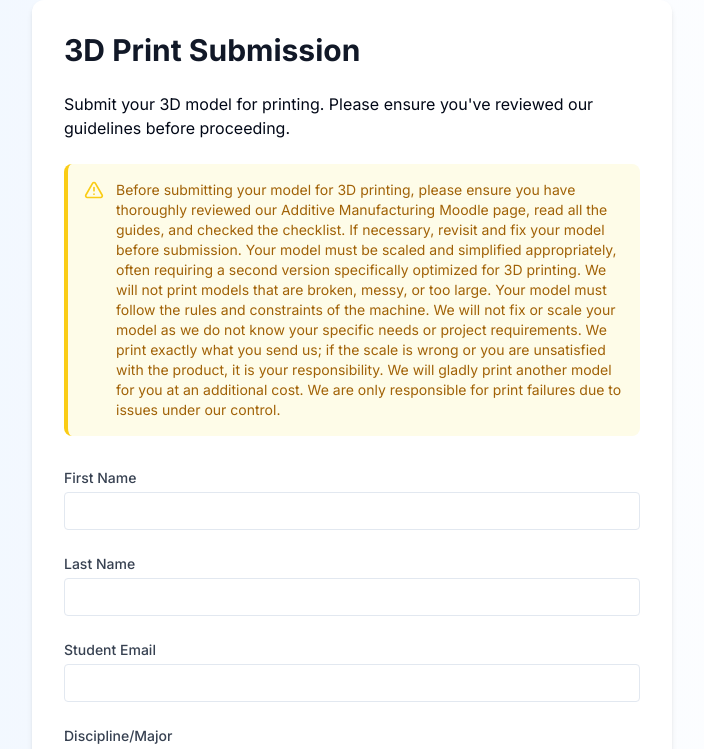
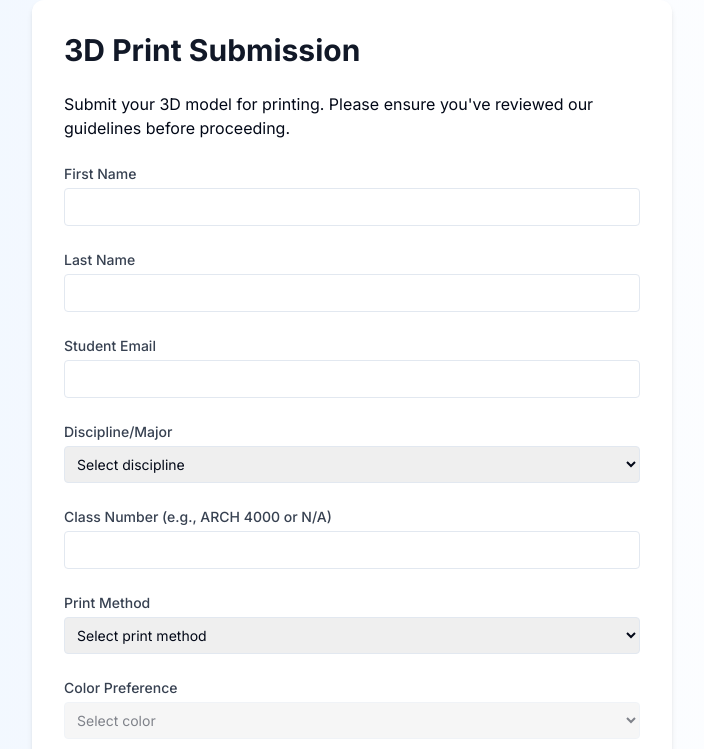
Before and after one commit to Cfree1989/Dashboardv5, a Next.js app in the folder frontend/: page /submit in a window 1280 px wide. Shown: the top 749 px of the page, without its empty margins (288-992 px from the left). Built offline with nearby package versions, Linux system fonts and the light colour scheme.

Commit message:
Fixed Submit text.

```diff
--- a/frontend/src/app/submit/page.tsx
+++ b/frontend/src/app/submit/page.tsx
@@ -10,14 +10,14 @@ export default function SubmitPage() {
           <p className="text-base text-foreground mb-6">
             Submit your 3D model for printing. Please ensure you've reviewed our guidelines before proceeding.
           </p>
-          <div className="bg-yellow-50 border-l-4 border-yellow-400 rounded-lg p-4 mb-8">
+          {/* <div className="bg-yellow-50 border-l-4 border-yellow-400 rounded-lg p-4 mb-8">
             <div className="flex items-start">
               <AlertTriangle className="h-5 w-5 text-yellow-400 flex-shrink-0" />
               <p className="ml-3 text-sm text-yellow-700">
                 Before submitting your model for 3D printing, please ensure you have thoroughly reviewed our Additive Manufacturing Moodle page, read all the guides, and checked the checklist. If necessary, revisit and fix your model before submission. Your model must be scaled and simplified appropriately, often requiring a second version specifically optimized for 3D printing. We will not print models that are broken, messy, or too large. Your model must follow the rules and constraints of the machine. We will not fix or scale your model as we do not know your specific needs or project requirements. We print exactly what you send us; if the scale is wrong or you are unsatisfied with the product, it is your responsibility. We will gladly print another model for you at an additional cost. We are only responsible for print failures due to issues under our control.
               </p>
             </div>
-          </div>
+          </div> */}
           <SubmissionForm />
         </div>
       </div>
```
